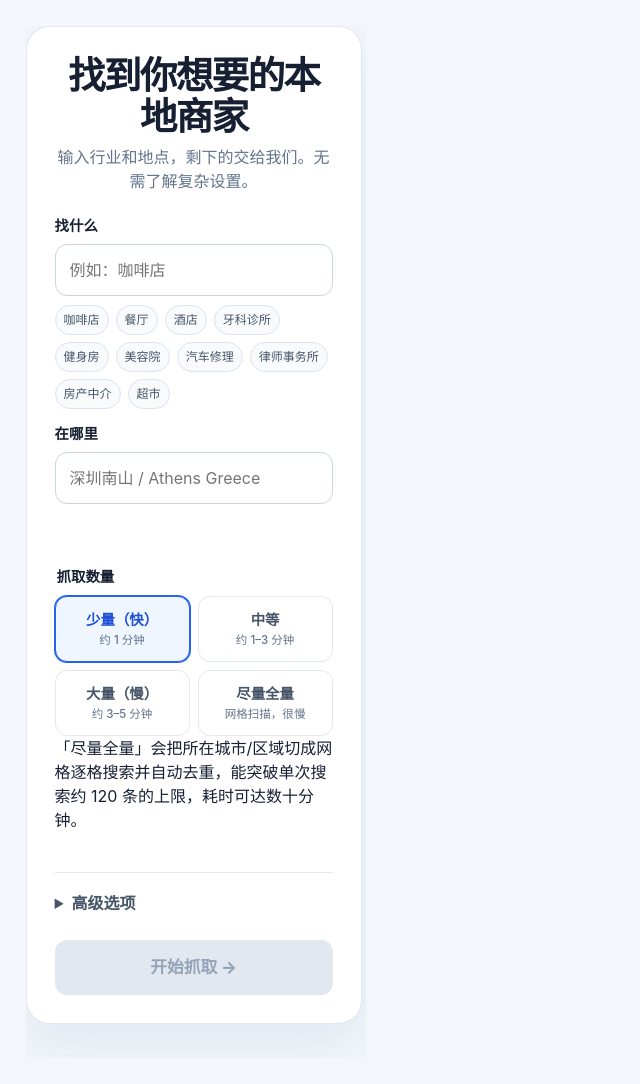
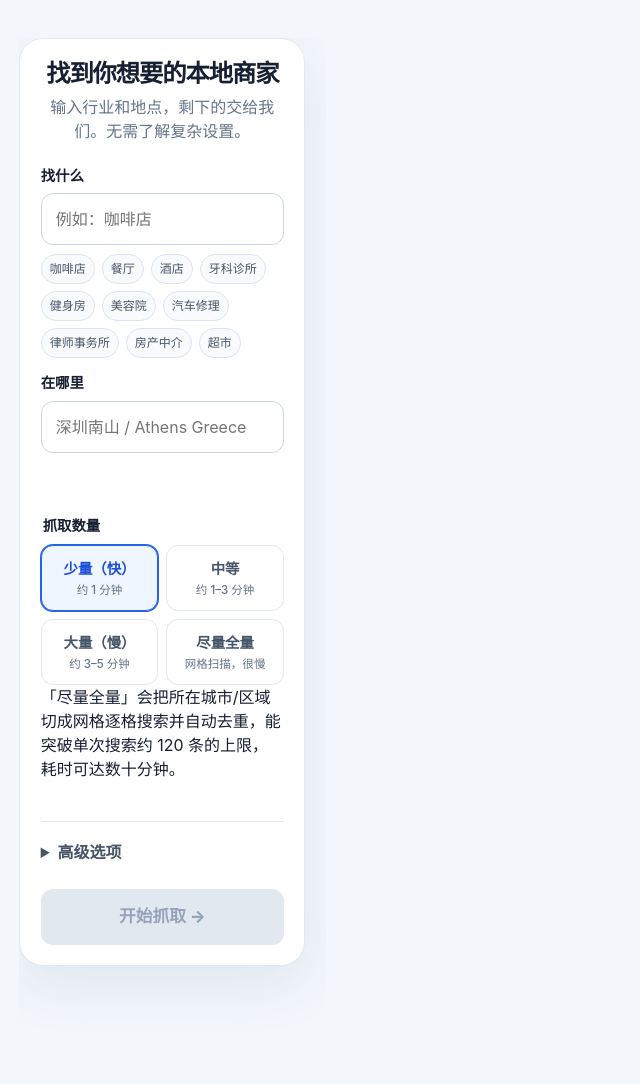
Before and after one commit to nihao555-hub/map, a Django app: template web/static/templates/index.html in a window 1280 px wide. Shown: the whole page, without its empty margins (0-640 px from the left). Run offline with Django 3.2, Linux system fonts and the light colour scheme; the template is opened without the code that fills it, so the values that code supplies are empty; some libraries are stand-ins or nearby versions.

Commit message:
Keep workspace columns inside the viewport on narrow screens

```diff
--- a/web/static/css/main.css
+++ b/web/static/css/main.css
@@ -91,26 +91,32 @@ summary:focus-visible {
 }
 
 .page-shell {
+    display: flex;
     width: 100%;
     height: 100%;
+    flex-direction: column;
+    gap: clamp(12px, 1.5vw, 20px);
     margin: 0 auto;
-    padding: clamp(16px, 2vw, 28px) clamp(16px, 2vw, 32px);
+    padding: clamp(12px, 1.5vw, 24px) clamp(12px, 1.5vw, 28px);
     overflow: hidden;
 }
 
 .workspace {
     display: grid;
-    height: 100%;
-    grid-template-columns: minmax(340px, 26vw) minmax(0, 1fr);
+    min-height: 0;
+    flex: 1 1 auto;
+    grid-template-columns: minmax(300px, 24vw) minmax(0, 1fr);
     align-items: stretch;
-    gap: clamp(16px, 2vw, 32px);
+    gap: clamp(14px, 1.6vw, 28px);
 }
 
 .control-column,
 .results-column {
+    min-height: 0;
     height: 100%;
     overflow-y: auto;
-    padding-right: 4px;
+    scrollbar-gutter: stable;
+    padding-right: 6px;
 }
 
 .hero-card,
@@ -124,7 +130,7 @@ summary:focus-visible {
 
 .hero-card {
     margin: 0;
-    padding: 28px;
+    padding: clamp(16px, 1.6vw, 28px);
 }
 
 .results-column {
@@ -162,7 +168,7 @@ p {
 
 h1 {
     margin-bottom: 8px;
-    font-size: clamp(1.9rem, 3vw, 2.35rem);
+    font-size: clamp(1.45rem, 1.9vw, 2.1rem);
     letter-spacing: -.045em;
     line-height: 1.1;
 }
@@ -975,9 +981,9 @@ footer {
 
 .stats-strip {
     display: grid;
-    grid-template-columns: repeat(5, minmax(0, 1fr));
+    grid-template-columns: repeat(auto-fit, minmax(120px, 1fr));
     gap: 1px;
-    margin: var(--space-5) 0 0;
+    margin: 0;
     border: 1px solid var(--line);
     border-radius: var(--radius-lg);
     overflow: hidden;
```
